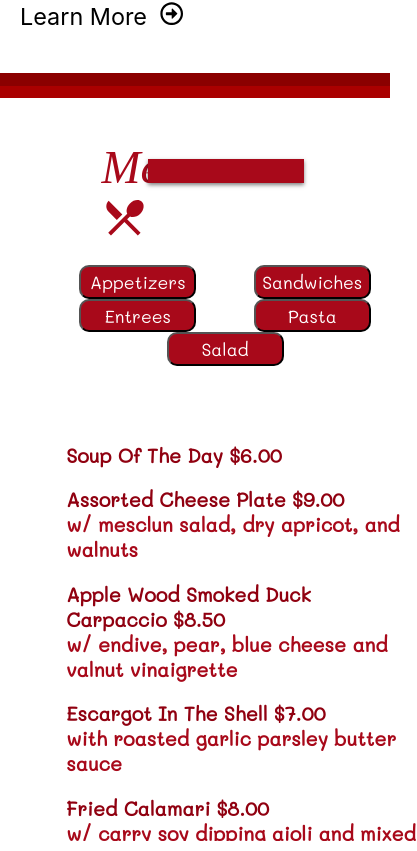
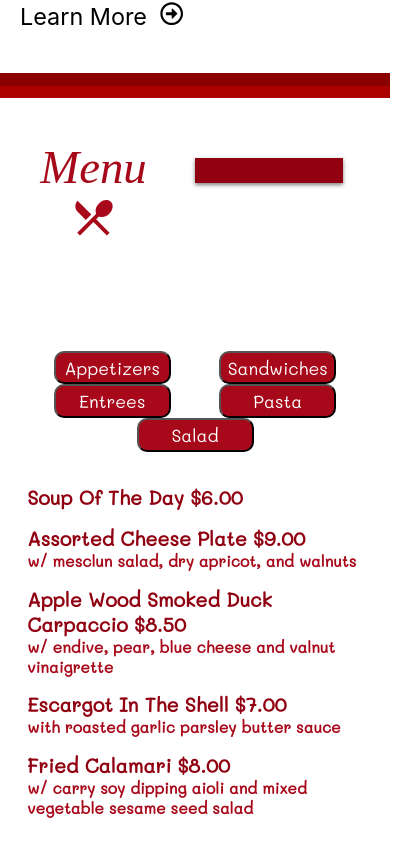
Before and after one commit to malloha/cafe-luluc, a React (Create React App) app in the folder front-end/: page / in a window 390 px wide. Shown: the part 1193-2044 px from the top of the page, 417 px wide, since content can reach past the window. Built offline with nearby package versions, Linux system fonts and the light colour scheme; a web font is replaced by a local one.

Commit message:
all fixed

```diff
--- a/front-end/src/App.css
+++ b/front-end/src/App.css
@@ -720,7 +720,7 @@ body {
 }
 
 .rectangle {
-  width: 40vw;;
+  width: 40vw;
   height: 24px;
   box-shadow: 0 2px 4px 0 rgba(0, 0, 0, 0.5);
   background-image: linear-gradient(91deg, var(--darkish-red) 50%, var(--darkish-red) 86%);
@@ -844,14 +844,15 @@ span5 {
 @media (max-width: 600px) {
   .menuSwitch {
     display: flex;
-    font-size: 5vw;
+    font-size: 4vw;
     flex-direction: column;
     align-content: center;
+    width: 90vw;
 
   }
   .buttons{
     flex-direction: row;
-
+    margin: none;
   }
 .somespace {
   display: none;
@@ -862,8 +863,10 @@ display:none;
   .menuBanner {
 border-bottom: none;
 text-align: left;
-margin: 0;
+margin-left: 0;
 padding-bottom: 8vh;
+padding-left: 0;
+
   }
 
   .bottom {
@@ -871,17 +874,20 @@ padding-bottom: 8vh;
   }
   .menus {
     width: 90vw;
-    margin: 12vw;
+    margin: 2vw;
     flex-wrap: wrap;
     padding: 0vw;
   }
 .menu {
   font-size: 12vw;
   margin: 0;
+  padding-left: 0;
+  width: 50vw;
+
 }
 .buttons {
 flex-wrap: wrap;
-margin-left: 8vw;;
+margin: none;
 }
 
 
@@ -972,5 +978,13 @@ span5 {
   .down{
     width: 100vw;
   }
+  .rectangle {
+    margin-right: 0;
+    width: 50vw;
+    padding-right: 0;
+    background-color: #900010;
+    height: 3vh;
+    margin-left: 3vw;
+  }
 
 }
```
